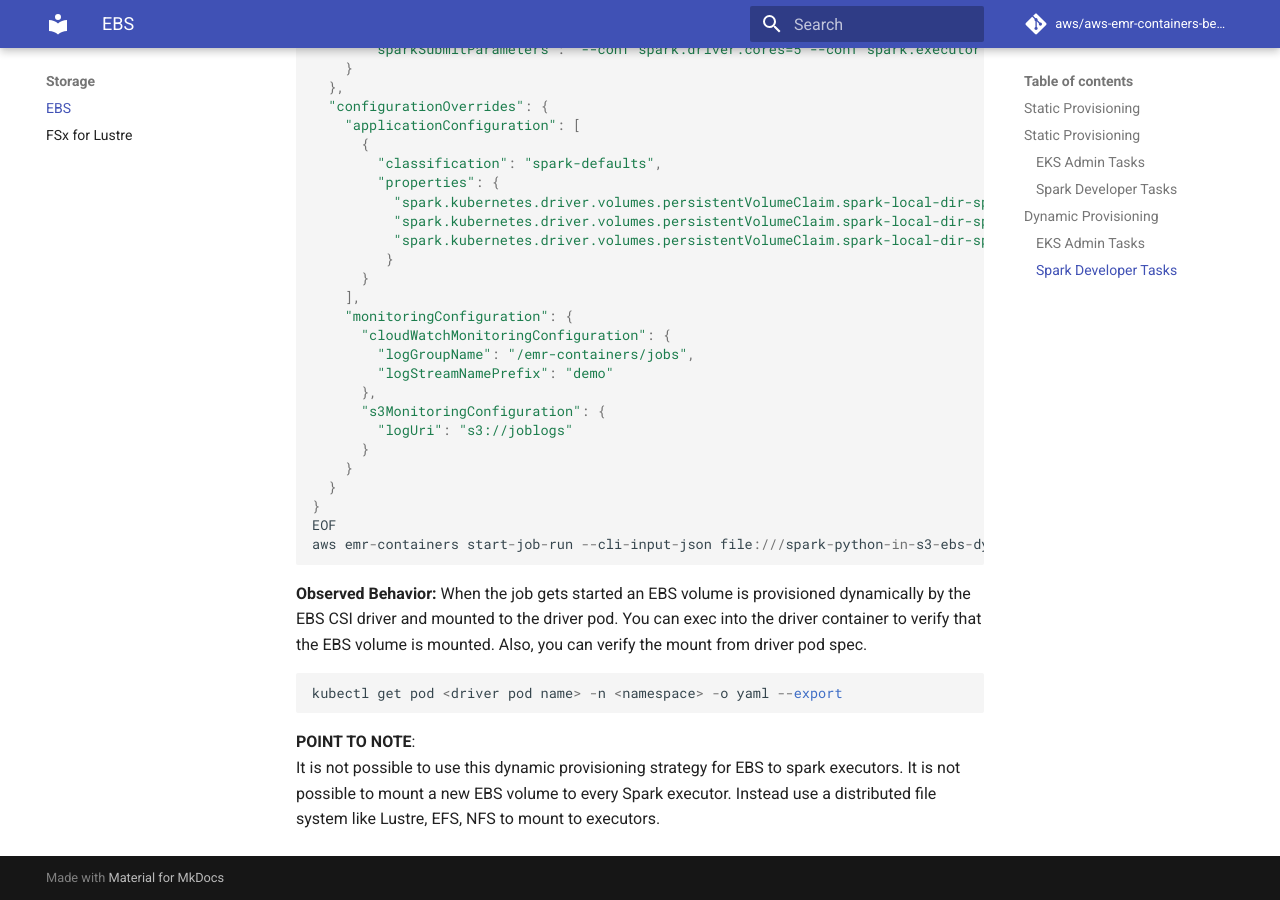
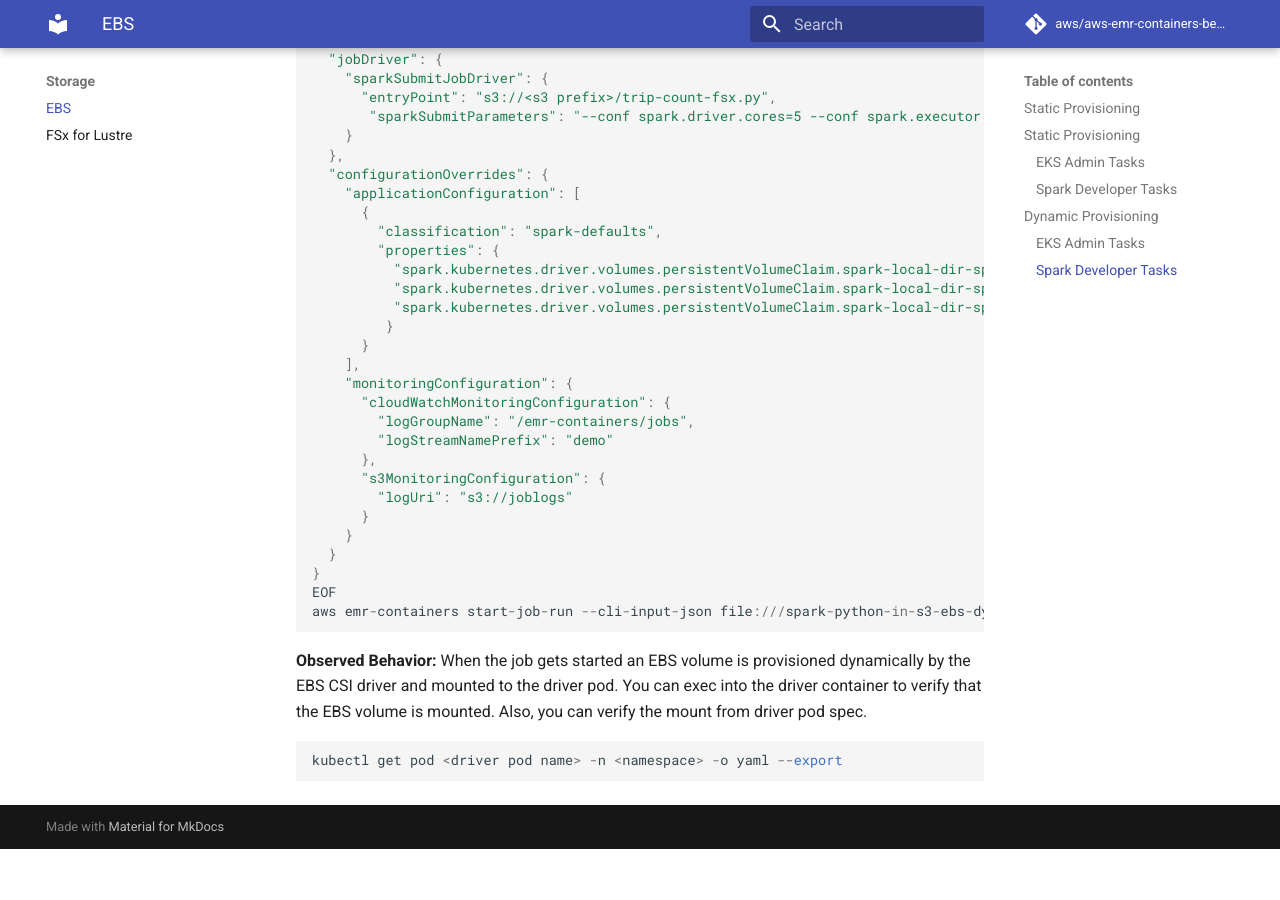
Before and after one commit to aws/aws-emr-containers-best-practices, an MkDocs documentation site: the page built from content/storage/docs/spark/ebs.md, in a window 1280 px wide and 900 px high, scrolled down 3924 px. Built offline with MkDocs 1.6.1 and Material for MkDocs 9.7.7, drawn with Linux system fonts in a browser that asks for light colours; comment, search, counter and statistics services are not loaded; after the commit the page ends 4773 px from its top, so only the background shows below that; some of the changed text lies outside the part shown.

````diff
--- a/content/storage/docs/spark/ebs.md
+++ b/content/storage/docs/spark/ebs.md
@@ -224,6 +226,3 @@ When the job gets started an EBS volume is provisioned dynamically by the EBS CS
 ```
 kubectl get pod <driver pod name> -n <namespace> -o yaml --export
 ```
-
-**POINT TO NOTE**:
-It is not possible to use this dynamic provisioning strategy for EBS to spark executors. It is not possible to mount a new EBS volume to every Spark executor. Instead use a distributed file system like Lustre, EFS, NFS to mount to executors.
--- a/mkdocs.yml
+++ b/mkdocs.yml
@@ -26,6 +26,7 @@ nav:
   - Debugging:
       - Change Log Level: 'debugging/docs/change-log-level.md'
       - Connect to Spark UI: 'debugging/docs/connect-spark-ui.md'
+      - Self Hosted SHS: 'debugging/docs/self-hosted-shs.md'
   - Troubleshooting:
       - Troubleshooting EMR on EKS Issues: 'troubleshoot/docs/troubleshooting.md'
   - Node Placement:
````
Also changed, not shown: other parts of content/storage/docs/spark/ebs.md (+2 -0 lines), content/debugging/docs/self-hosted-shs.md (added, +21 -0 lines).
